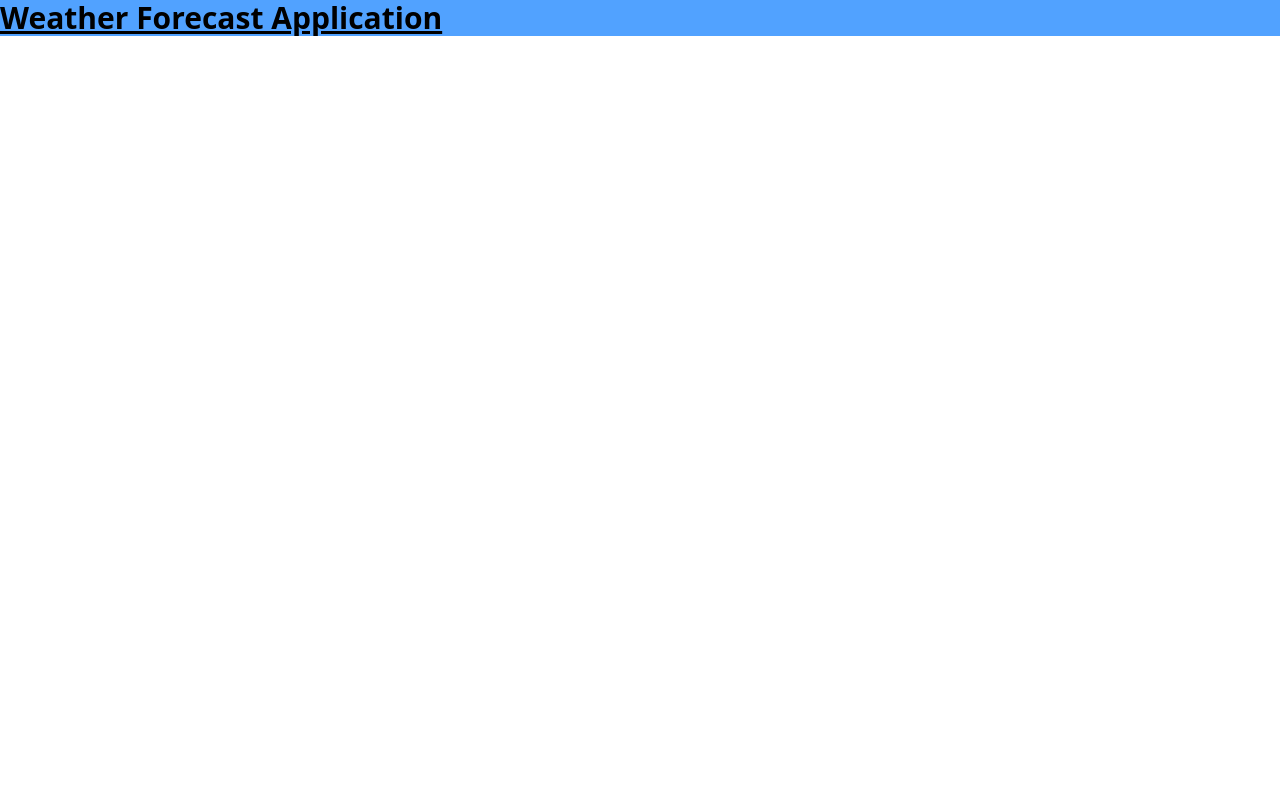
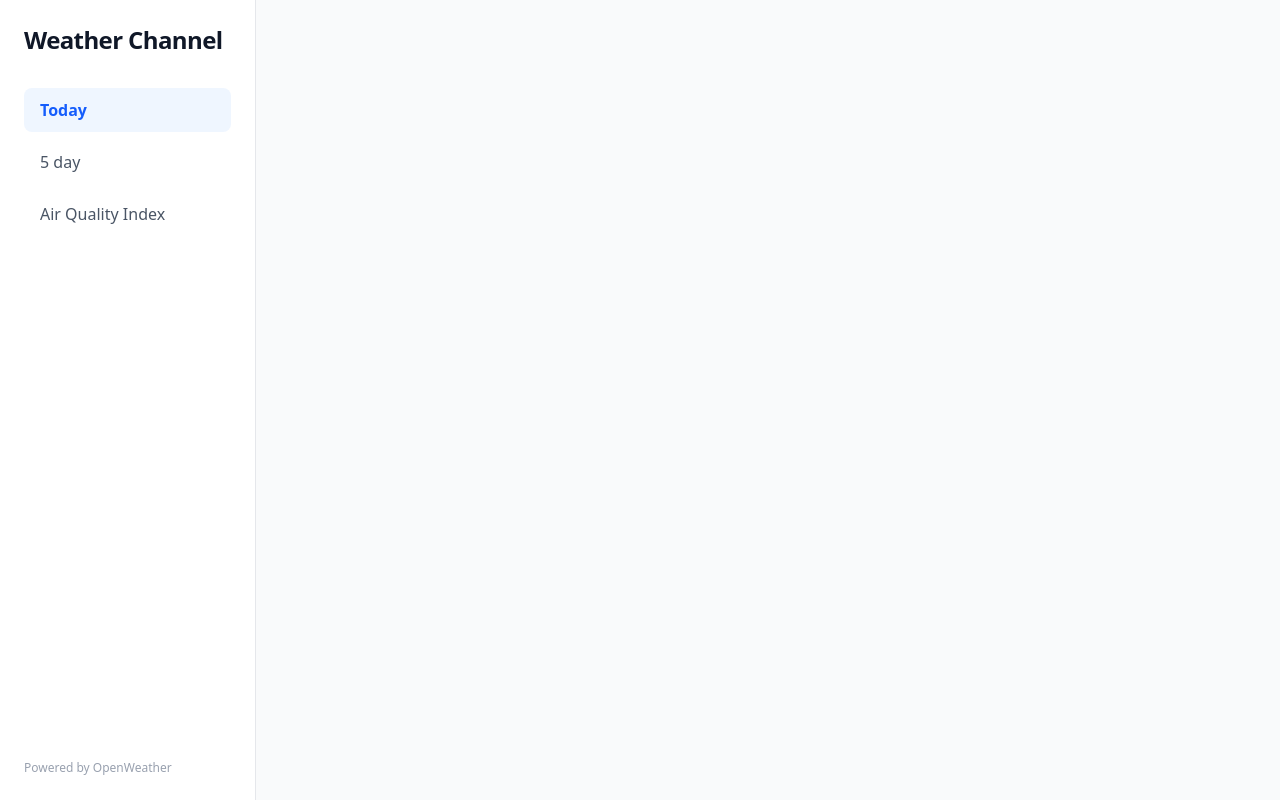
Before and after one commit to Shivank-Arya/project---weather-forecast-app, a website: page distribution/index.html in a window 1280 px wide. Drawn offline with Linux system fonts and the light colour scheme.

Commit message:
create sidebar...

```diff
--- a/distribution/index.html
+++ b/distribution/index.html
@@ -6,11 +6,35 @@
     <title>Weather Forecast Application</title>
     <link href="./style.css" rel="stylesheet">
 </head>
-<body>
-    <h1 class="text-3xl font-bold underline bg-blue-400">Weather Forecast Application</h1>
+<body class="bg-gray-50 text-gray-800 antialiased font-sans">
 
+    <div class="flex min-h-screen">
 
+        <aside class="w-64 bg-white border-r border-gray-200 p-6 flex flex-col justify-between shrink-0">
+            <div>
+                <h1 class="text-2xl font-bold tracking-tight text-gray-900 mb-8">
+                    Weather Channel
+                </h1>
 
+                <nav class="space-y-2">
+                    <a href="#" class="flex items-center space-x-3 px-4 py-2.5 rounded-lg font-semibold bg-blue-50 text-blue-600 transition">
+                        <span>Today</span>
+                    </a>
+                    <a href="#" class="flex items-center space-x-3 px-4 py-2.5 rounded-lg font-medium text-gray-600 hover:bg-gray-50 hover:text-gray-900 transition">
+                        <span>5 day</span>
+                    </a>
+                    <a href="#" class="flex items-center space-x-3 px-4 py-2.5 rounded-lg font-medium text-gray-600 hover:bg-gray-50 hover:text-gray-900 transition">
+                        <span>Air Quality Index</span>
+                    </a>
+                </nav>
+            </div>
+
+            <div class="text-xs text-gray-400">
+                Powered by OpenWeather
+            </div>
+        </aside>
+
+    </div>
 
     <script src="./index.js"></script>
 </body>
```
Also changed, not shown: distribution/style.css.
